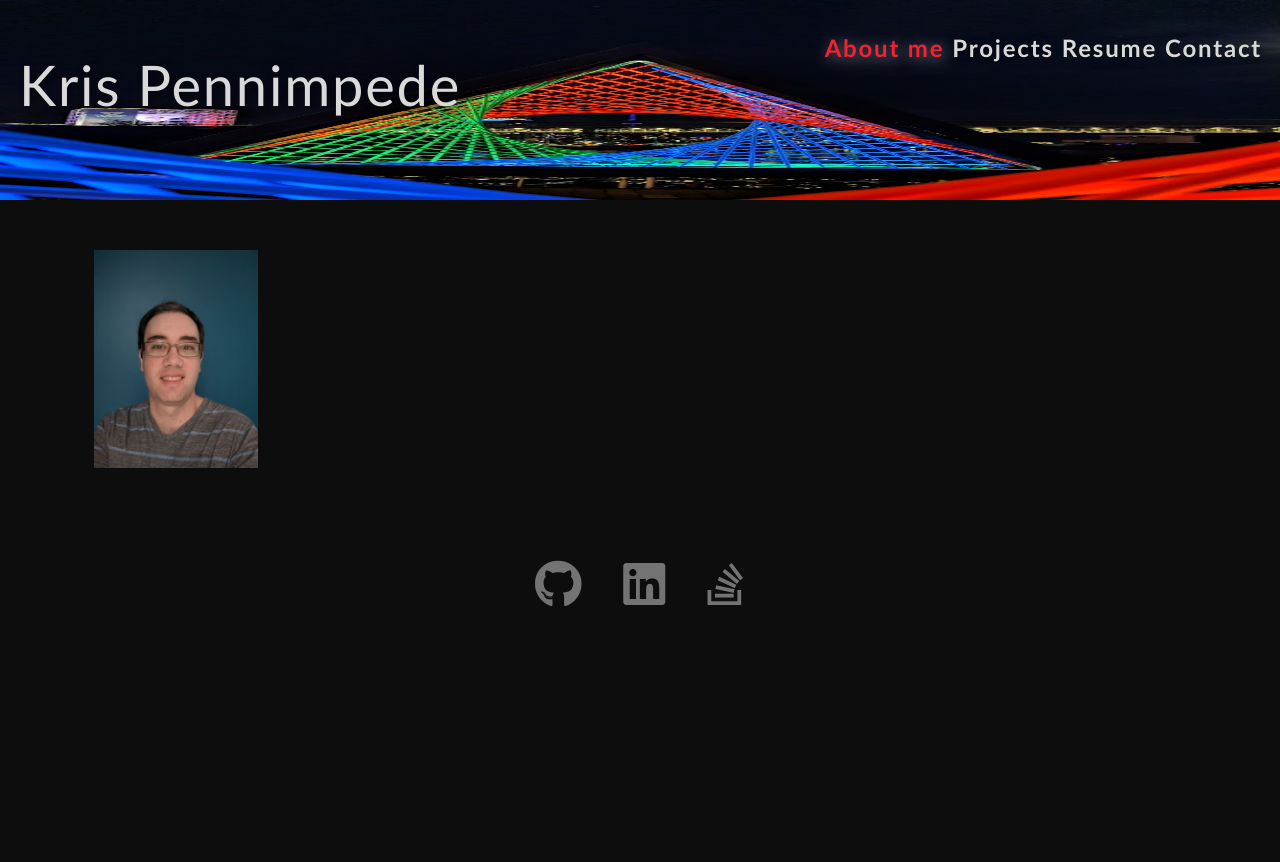
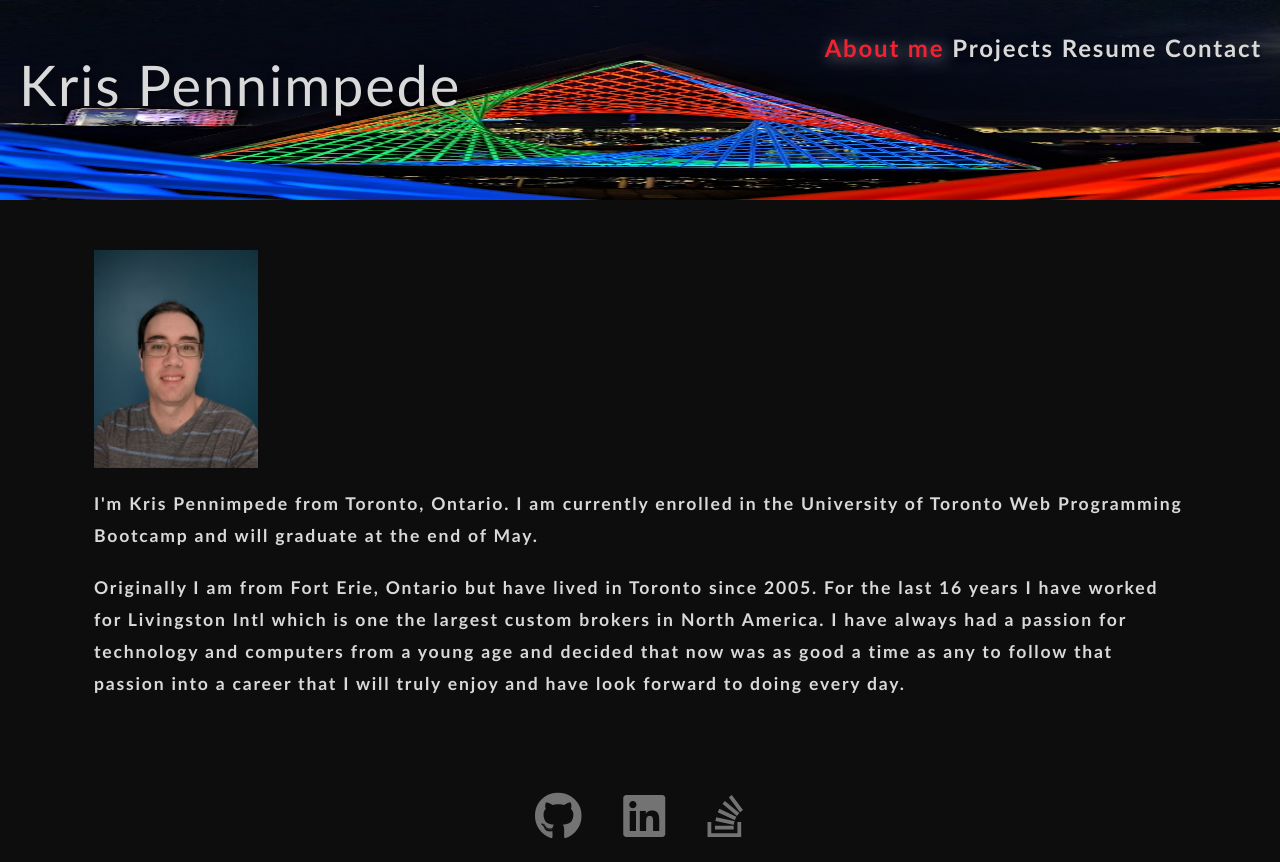
Before and after one commit to KrispyWing/react-portfolio, a React (Create React App) app: page / in a window 1280 px wide. Before the commit the page ends 800 px from the top, so only its background shows below. Built offline with nearby package versions, Linux system fonts and the light colour scheme.

Commit message:
added about me text

```diff
--- a/src/components/About/index.js
+++ b/src/components/About/index.js
@@ -8,7 +8,13 @@ function About() {
       <div>
         <img className='headshot' src={headShot} alt="headshot of Kris"></img>
       </div>
-      <p></p>
+      <p>
+        I'm Kris Pennimpede from Toronto, Ontario. I am currently enrolled in the University of Toronto Web Programming Bootcamp and will graduate at the end of May.
+      </p>
+      <p>
+        Originally I am from Fort Erie, Ontario but have lived in Toronto since 2005. For the last 16 years I have worked for Livingston Intl which is one the largest custom brokers in North America.
+        I have always had a passion for technology and computers from a young age and decided that now was as good a time as any to follow that passion into a career that I will truly enjoy and have look forward to doing every day.
+      </p>
     </div>
   </section>
   )
```
